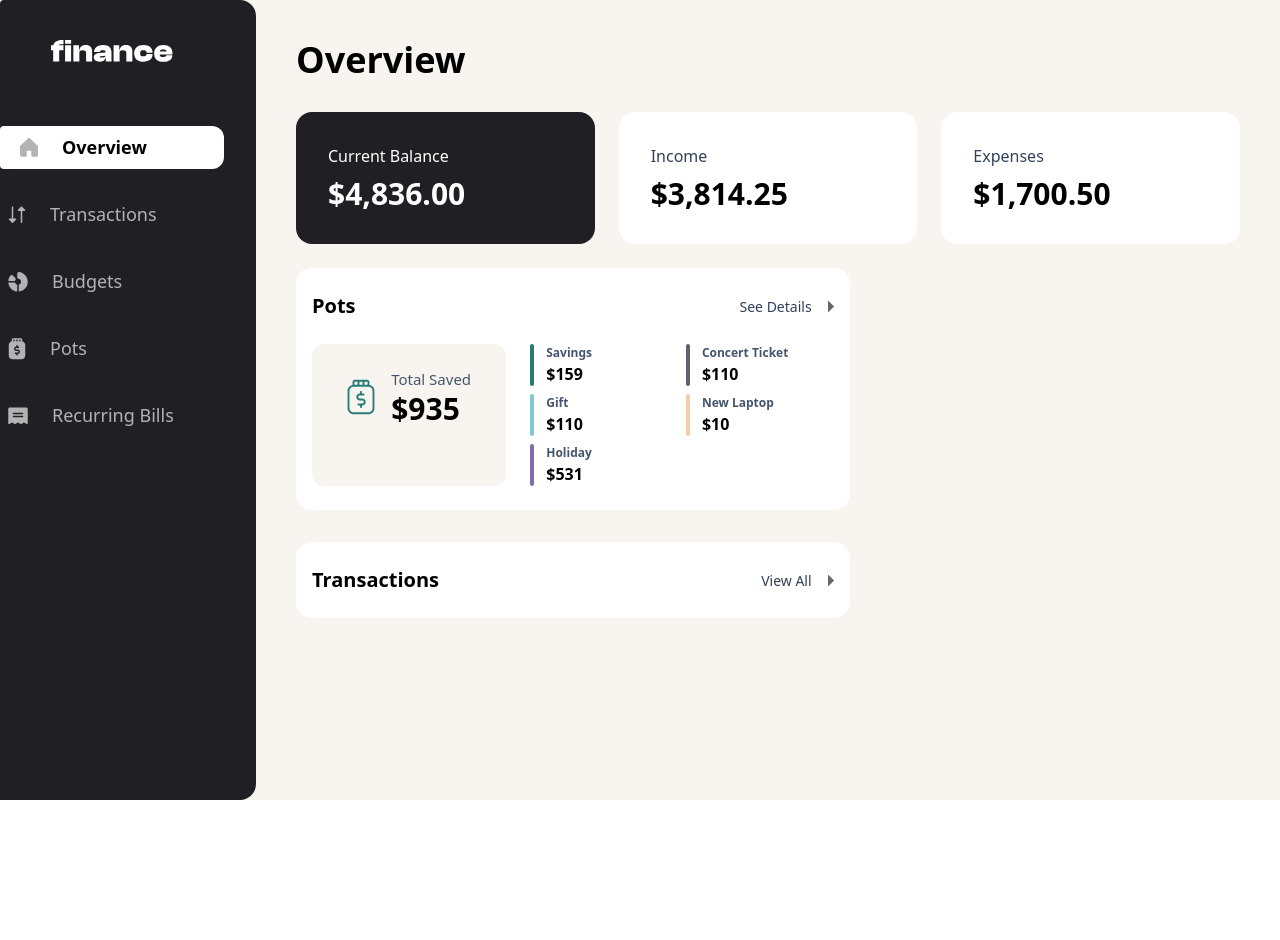
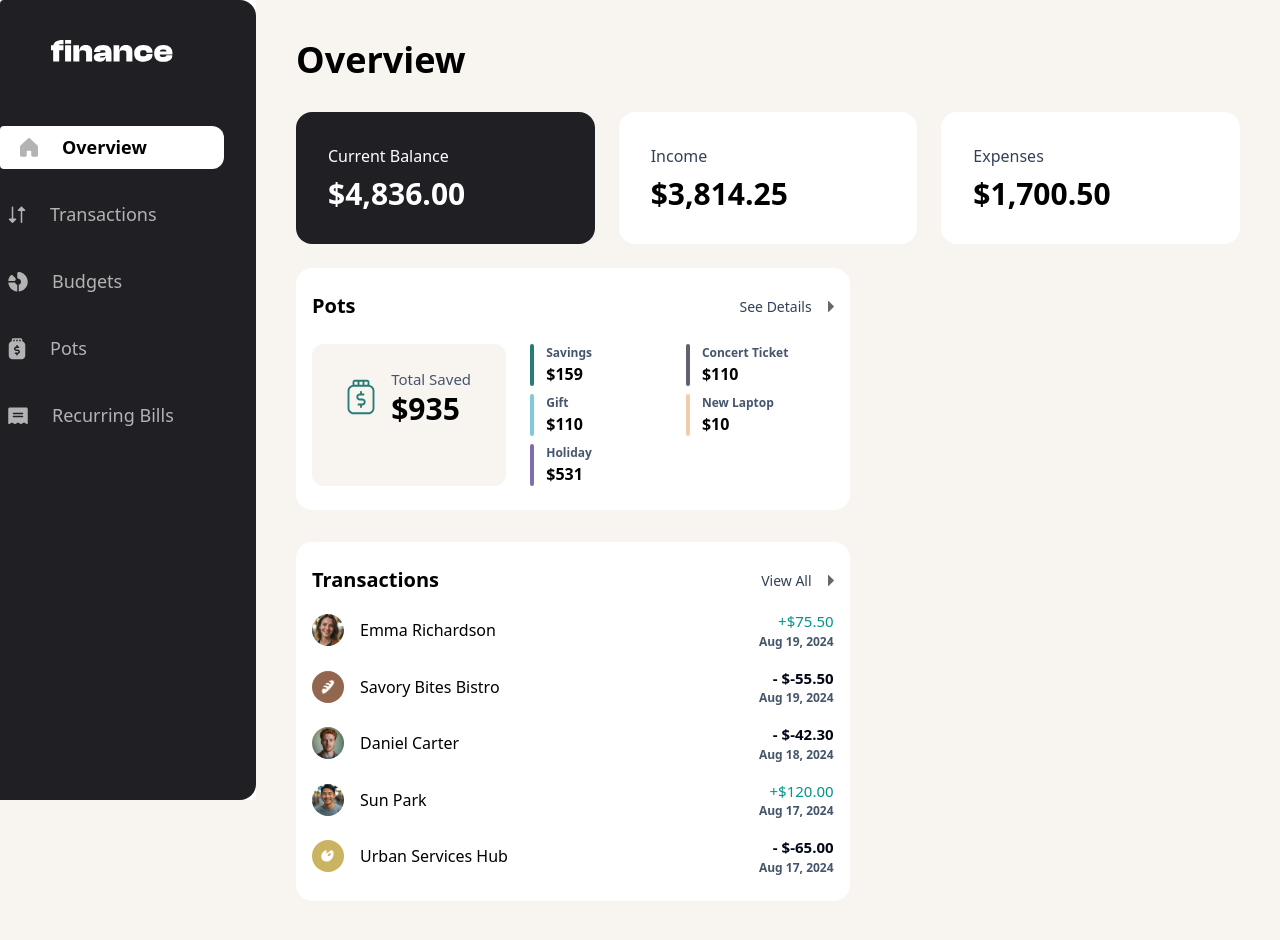
Before and after one commit to RaviCoderWallah/React-Finance-App, a React app: page / in a window 1280 px wide. Before the commit the page ends 800 px from the top, so only its background shows below. Built offline with nearby package versions, Linux system fonts and the light colour scheme; the HTML template or start-up script is replaced by a standard one.

Commit message:
Add design Overview page Transactions Card

```diff
--- a/src/Layout/PageLayout.jsx
+++ b/src/Layout/PageLayout.jsx
@@ -23,12 +23,17 @@ const PageLayout = () => {
   }, [])
 
   return (
-    <div className="grid md:grid-cols-5 min-h-[100vh] bg-[var(--color-beige-100)]" id="finance-app">
-      <SideBar />
-      <main className="md:col-span-4 md:p-10" id="content">
+    <div className="grid md:grid-cols-5 grid-rows-[1fr_auto] md:grid-rows-none min-h-[100vh] bg-[var(--color-beige-100)]" id="finance-app">
+      <main className="order-1 md:order-2 md:col-span-4 md:p-10 px-4" id="content">
         <Outlet context={finaceAppData} />
       </main>
+      <div className="order-2 md:order-1 md:col-span-1">
+        <div className="fixed bottom-0 left-0 w-full md:col-span-1 md:h-screen md:sticky md:top-0 z-50 bg-white shadow-t md:shadow-none">
+          <SideBar />
+        </div>
+      </div>
     </div>
+
   )
 }
 
--- a/src/Pages/Overview.jsx
+++ b/src/Pages/Overview.jsx
@@ -16,8 +16,10 @@ const Overview = () => {
   return (
     <div id="overview-page">
       <ContentHeader headingName="Overview" isButton="false" />
-      <div className="grid sm:grid-cols-3 grid-cols-1 gap-6 pt-8 pb-6">
-        <OverviewSummaryCard amount={dataBalance.current} name="Current Balance" bgColor="var(--color-grey-900)" />
+      <div className="grid sm:grid-cols-3 grid-cols-2 gap-6 pt-8 pb-6">
+        <div className="col-span-2 sm:col-span-1">
+          <OverviewSummaryCard amount={dataBalance.current} name="Current Balance" bgColor="var(--color-grey-900)" />
+        </div>
         <OverviewSummaryCard amount={dataBalance.income} name="Income" />
         <OverviewSummaryCard amount={dataBalance.expenses} name="Expenses" />
       </div>
@@ -25,7 +27,7 @@ const Overview = () => {
       <div className="grid md:grid-cols-5 gap-8">
         <div className="md:col-span-3 grid gap-8">
           <div className=" bg-white py-6 px-4 rounded-2xl"><OverviewPots /></div>
-          <div className="bg-white py-6 px-4 rounded-2xl"><OverviewTransactions/></div>
+          <div className="bg-white py-6 px-4 rounded-2xl"><OverviewTransactions data={data} /></div>
         </div>
       </div>
     </div>
--- a/src/components/Overview/OverviewTransactions.jsx
+++ b/src/components/Overview/OverviewTransactions.jsx
@@ -1,9 +1,23 @@
 import ContentCardHeader from '../UI/ContentCardHeader'
+import UserExpenseRowCard from '../UI/UserExpenseRowCard';
 
-const OverviewTransactions = () => {
+const OverviewTransactions = ({ data }) => {
+
+  const transactions = data?.transactions?.slice(0, 5);
+
   return (
     <div>
-        <ContentCardHeader name="Transactions" navigatePage="/transactions" buttonName="View All" />
+      <ContentCardHeader name="Transactions" navigatePage="/transactions" buttonName="View All" />
+
+      <div className='flex flex-col gap-4 mt-4'>
+        {
+          transactions.map((items, index) => {
+            return <UserExpenseRowCard key={index} data={items} />
+          })
+        }
+
+      </div>
+
     </div>
   )
 }
--- a/src/components/UI/OverviewSummaryCard.jsx
+++ b/src/components/UI/OverviewSummaryCard.jsx
@@ -7,9 +7,9 @@ const OverviewSummaryCard = ({ amount, name, bgColor }) => {
 
 
     return (
-        <div className={bgColor ? `bg-[${bgColor}] text-white rounded-2xl p-8` : "bg-white rounded-2xl p-8"}>
+        <div className={bgColor ? `bg-[${bgColor}] text-white md:rounded-2xl rounded-sm md:p-8 p-2` : "bg-white md:rounded-2xl rounded-sm md:p-8 p-2"}>
             <p className={bgColor ? "text-white" : "text-slate-700"}>{name}</p>
-            <h2 className={bgColor ? "text-white  text-3xl font-bold pt-2" : "text-black text-3xl font-bold pt-2"}>
+            <h2 className={bgColor ? "text-white md:text-3xl text-xl font-bold pt-2" : "text-black md:text-3xl text-xl font-bold pt-2"}>
                 ${formatAmount}
             </h2>
         </div>
--- /dev/null
+++ b/src/components/UI/UserExpenseRowCard.jsx
@@ -0,0 +1,32 @@
+const UserExpenseRowCard = ({ data }) => {
+    const isNegative = data.amount < 0;
+
+    // Format absolute amount
+    const formattedAmount = new Intl.NumberFormat('en-US', {
+        minimumFractionDigits: 2,
+        maximumFractionDigits: 2,
+    }).format(data.amount);
+
+
+    const date = new Date(data.date);
+    const monthName = date.toLocaleString('en-US', { month: 'short' });
+
+    return (
+        <div className="flex justify-between items-center">
+            <div className="flex items-center gap-4">
+                <div className="rounded-full w-8 aspect-square overflow-hidden">
+                    <img src={data.avatar} alt={data.name} />
+                </div>
+                <p className="font-medium text-[15px] sm:text-[16px]">{data.name}</p>
+            </div>
+            <div className="text-right">
+                <p className={isNegative ? 'text-slate-950 font-semibold text-[15px]' : 'text-teal-600 text-[15px]'}>
+                    {isNegative ? `- $${formattedAmount}` : `+$${formattedAmount}`}
+                </p>
+                <p  className="text-[12px] font-semibold text-slate-600">{monthName} {date.getDate()}, {date.getFullYear()} </p>
+            </div>
+        </div>
+    );
+};
+
+export default UserExpenseRowCard;
```
